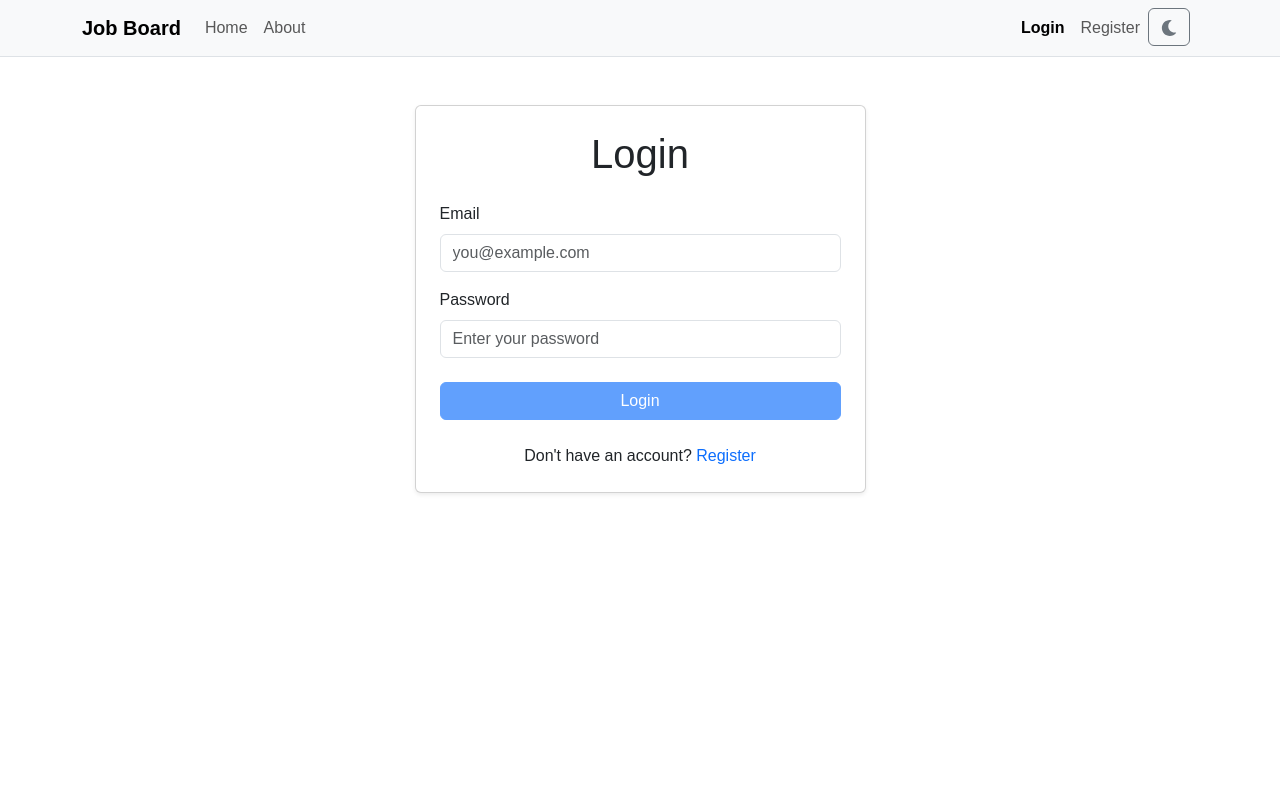
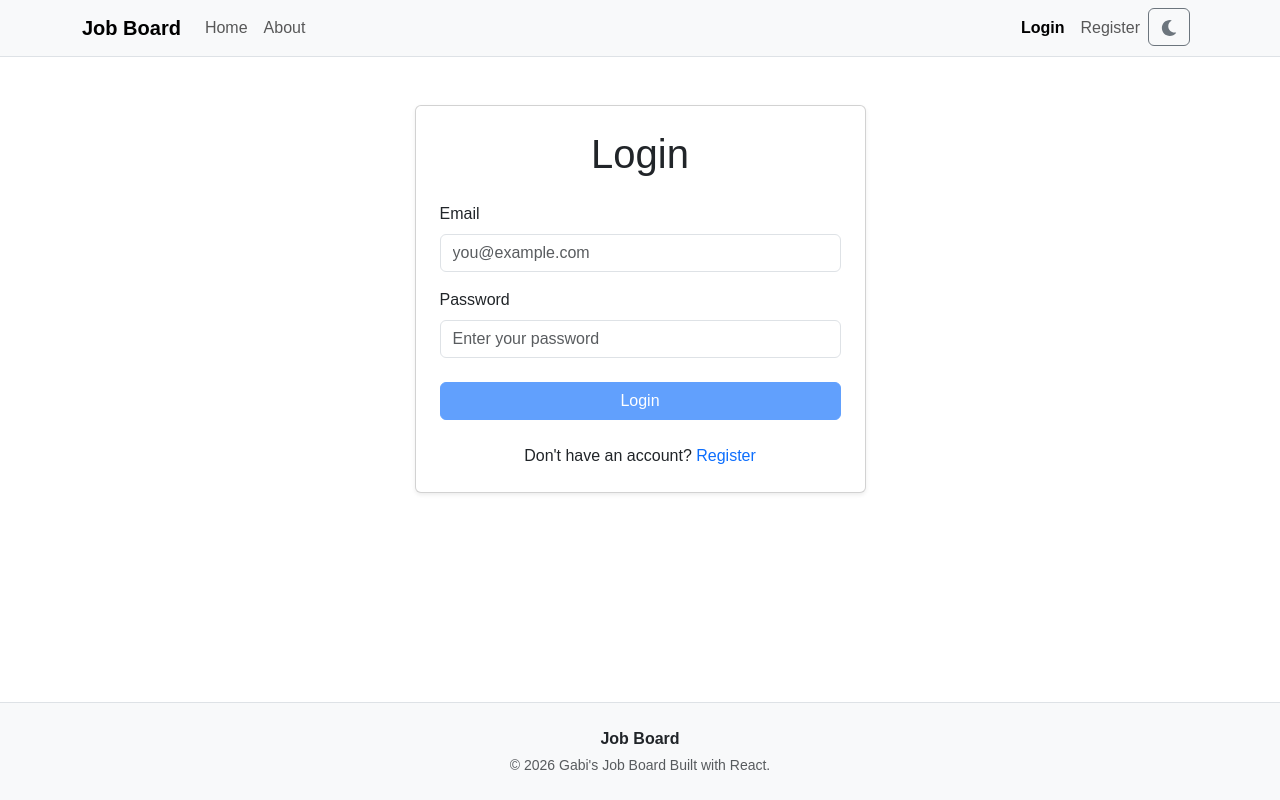
Before and after one commit to Gabon91/REACT_Job_Board, a React (Vite) app: page /login in a window 1280 px wide. Built offline with nearby package versions, Linux system fonts and the light colour scheme.

Commit message:
Added footer

```diff
--- a/src/App.jsx
+++ b/src/App.jsx
@@ -1,15 +1,17 @@
 import { ToastContainer } from "react-toastify";
 import AppRoutes from "./routes/AppRoutes";
 import Navbar from "./components/Navbar";
+import Footer from "./components/Footer";
 import { useTheme } from "./contexts/ThemeContext";
 function App() {
   const { isDarkMode } = useTheme();
   return (
-    <>
+  <div className="min-vh-100 d-flex flex-column">
     <Navbar />
-
+    <div className="flex-grow-1">
       <AppRoutes />
-
+      </div>
+      <Footer />
         <ToastContainer
           position="top-right"
           autoClose={3000}
@@ -20,7 +22,7 @@ function App() {
           draggable
           theme={isDarkMode ? "dark" : "light"}
         />
-    </>
+    </div>
   );
 }
 
--- /dev/null
+++ b/src/components/Footer.jsx
@@ -0,0 +1,13 @@
+function Footer() {
+  return (
+    <footer className="bg-body-tertiary border-top py-4 mt-auto">
+      <div className="container text-center">
+        <p className="mb-1 fw-semibold"> Job Board </p>
+
+        <p className="text-muted small mb-0"> © {new Date().getFullYear()} Gabi's Job Board Built with React. </p>
+      </div>
+    </footer>
+  );
+}
+
+export default Footer;
```
Lines whose indentation alone changed are shown as unchanged.
